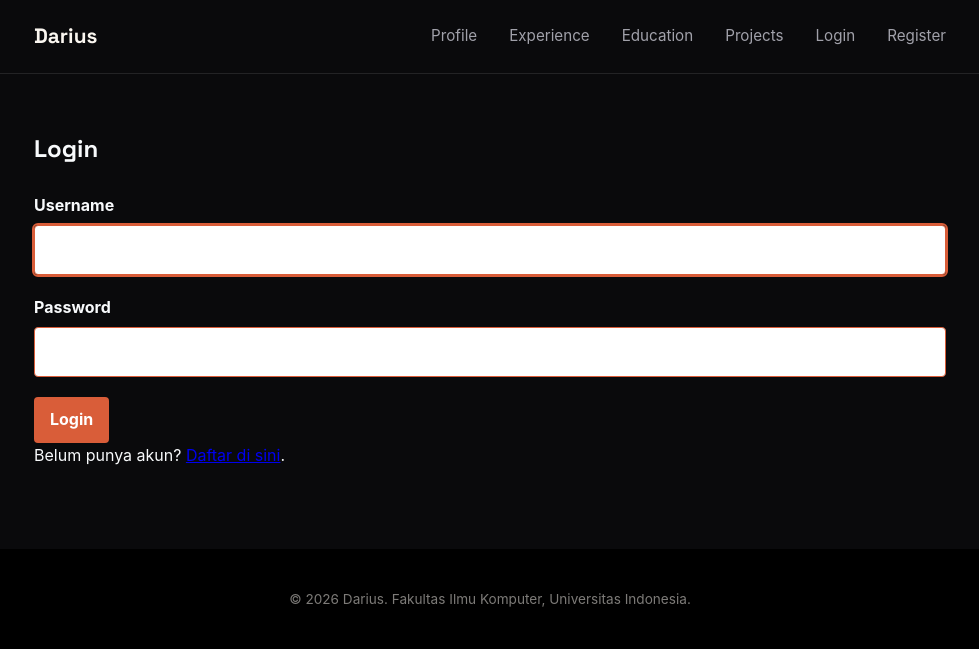
After one commit to darzzius/myportofolio, a Django app: page /login/ in a window 1280 px wide. The commit adds this page. Shown: the top 649 px of the page, without its empty margins (150-1129 px from the left). Run offline with Django 5.2, Linux system fonts and the light colour scheme.

Commit message:
autentikasi login

```diff
--- a/main/urls.py
+++ b/main/urls.py
@@ -16,6 +16,9 @@ from main.views import (show_main,
                         create_education,
                         edit_education,
                         delete_education,
+                        register,
+                        login_user,
+                        logout_user,
                         )
 app_name = "main"
 
@@ -40,4 +43,8 @@ urlpatterns = [
     path('education/create/', create_education, name='create_education'),
     path('education/edit/<uuid:education_id>/form/', edit_education, name='edit_education'),
     path('education/delete/<uuid:education_id>/', delete_education, name='delete_education'),
+
+    path("register/", register, name="register"),
+    path("login/", login_user, name="login"),
+    path("logout/", logout_user, name="logout"),
 ]
--- a/main/views.py
+++ b/main/views.py
@@ -1,12 +1,17 @@
+import datetime
 from django.contrib import messages
 from django.core import serializers
 from django.http import HttpResponse
 from main.forms import ProjectForm , ExperienceForm, EducationForm
 from main.models import Experience, Education, Project
 from django.shortcuts import get_object_or_404, redirect, render
-
+from django.contrib.auth import login, logout
+from django.contrib.auth.forms import AuthenticationForm, UserCreationForm
+from django.contrib.auth.decorators import login_required  # Tambahkan baris ini
+from django.core.exceptions import PermissionDenied        # Tambahkan baris ini
 
 def show_main(request):
+    last_login = request.COOKIES.get('last_login', 'Belum ada sesi login / Cookie tidak ditemukan')
     context = {
         "name": "Rafael Darius Sagala",
         "npm": "2506584275",
@@ -14,6 +19,7 @@ def show_main(request):
         "bio": (
             "Computer Science undergraduate at Universitas Indonesia with a keen focus on financial markets, equity analysis, and business strategy. Proven track record in competitive stock trading and digital initiatives, passionate about bridging quantitative technology with capital market insights. "
         ),
+        "last_login": last_login,
     }
     return render(request, "index.html", context)
 
@@ -134,6 +140,7 @@ def delete_education(request, education_id):
     messages.success(request, "Riwayat pendidikan berhasil dihapus!")
     return redirect("main:show_edit_education")
 
+@login_required(login_url="/login/")
 def create_project(request):
     form = ProjectForm(request.POST or None)
 
@@ -175,6 +182,7 @@ def get_projects_json(request):
     projects_json = serializers.serialize("json", projects)
     return HttpResponse(projects_json, content_type="application/json")
 
+@login_required(login_url="/login/")
 def delete_project(request, project_id):
     project = get_object_or_404(Project, pk=project_id)
 
@@ -184,3 +192,39 @@ def delete_project(request, project_id):
         return redirect("main:show_projects")
 
     return redirect("main:show_projects")
+
+def register(request):
+    form = UserCreationForm(request.POST or None)
+
+    if request.method == "POST" and form.is_valid():
+        form.save()
+        messages.success(request, "Akun berhasil dibuat. Silakan login.")
+        return redirect("main:login")
+
+    context = {
+        "name": "Darius",
+        "form": form,
+    }
+    return render(request, "register.html", context)
+
+def login_user(request):
+    form = AuthenticationForm(request, data=request.POST or None)
+
+    if request.method == "POST" and form.is_valid():
+        user = form.get_user()
+        login(request, user)
+        response = redirect("main:show_main")
+        response.set_cookie('last_login', datetime.datetime.now().strftime('%Y-%m-%d %H:%M:%S'))
+        return response
+
+    context = {
+        "name": "Darius",
+        "form": form,
+    }
+    return render(request, "login.html", context)
+
+def logout_user(request):
+    logout(request)
+    response = redirect("main:show_main")
+    response.delete_cookie('last_login')
+    return response
--- a/templates/base.html
+++ b/templates/base.html
@@ -20,6 +20,13 @@
                     <a href="{% url 'main:show_experience' %}">Experience</a>
                     <a href="{% url 'main:show_education' %}">Education</a>
                     <a href="{% url 'main:show_projects' %}">Projects</a>
+                    {% if user.is_authenticated %}
+                        <span class="nav-user">{{ user.username }}</span>
+                        <a href="{% url 'main:logout' %}">Logout</a>
+                    {% else %}
+                        <a href="{% url 'main:login' %}">Login</a>
+                        <a href="{% url 'main:register' %}">Register</a>
+                    {% endif %}
                 </nav>
             </div>
         </header>
--- a/templates/index.html
+++ b/templates/index.html
@@ -42,6 +42,10 @@
                                 <dt>Program</dt>
                                 <dd>{{ study_program }}</dd>
                             </div>
+                            <div class="meta-row">
+                                <dt>Sesi Terakhir Login</dt>
+                                <dd>{{ last_login }}</dd>
+                            </div>
                         </dl>
                         <div class="social-links">
                             <a href="https://github.com/darzzius" class="social-link">GitHub</a>
--- /dev/null
+++ b/templates/login.html
@@ -0,0 +1,33 @@
+{% extends "base.html" %}
+{% block meta %}
+    <title>Login - {{ name }}</title>
+{% endblock meta %}
+{% block content %}
+    <main>
+        <section class="experience-section">
+            <div class="container">
+                <h1>Login</h1>
+                {% for message in messages %}
+                    <p class="form-message">{{ message }}</p>
+                {% endfor %}
+                <form method="post" action="{% url 'main:login' %}" class="project-form">
+                    {% csrf_token %}
+                    {% for field in form %}
+                        <div class="form-group">
+                            <label for="{{ field.id_for_label }}">{{ field.label }}</label>
+                            {{ field }}
+                            {% for error in field.errors %}
+                                <p class="form-error">{{ error }}</p>
+                            {% endfor %}
+                        </div>
+                    {% endfor %}
+                    {% for error in form.non_field_errors %}
+                        <p class="form-error">{{ error }}</p>
+                    {% endfor %}
+                    <button type="submit" class="button">Login</button>
+                </form>
+                <p>Belum punya akun? <a href="{% url 'main:register' %}">Daftar di sini</a>.</p>
+            </div>
+        </section>
+    </main>
+{% endblock content %}
```
Also changed, not shown: templates/register.html (added, +33 -0 lines).
